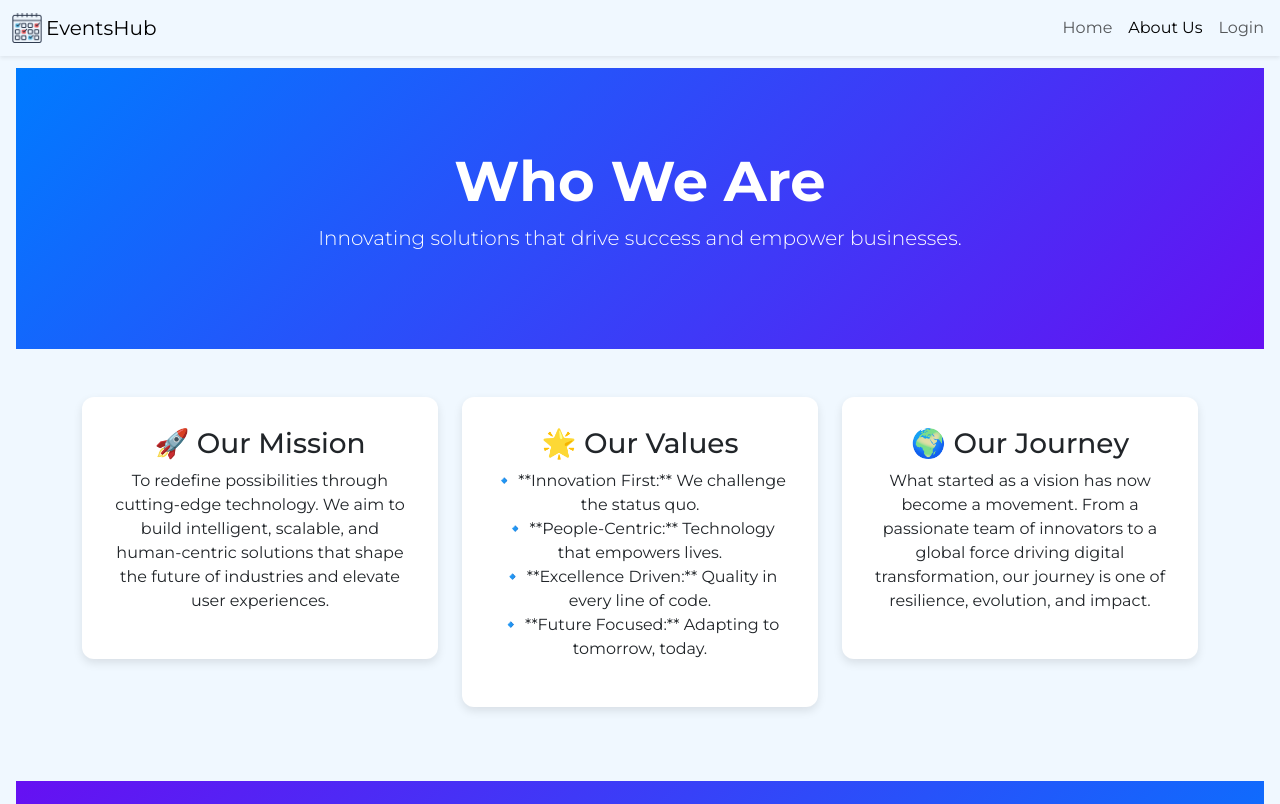
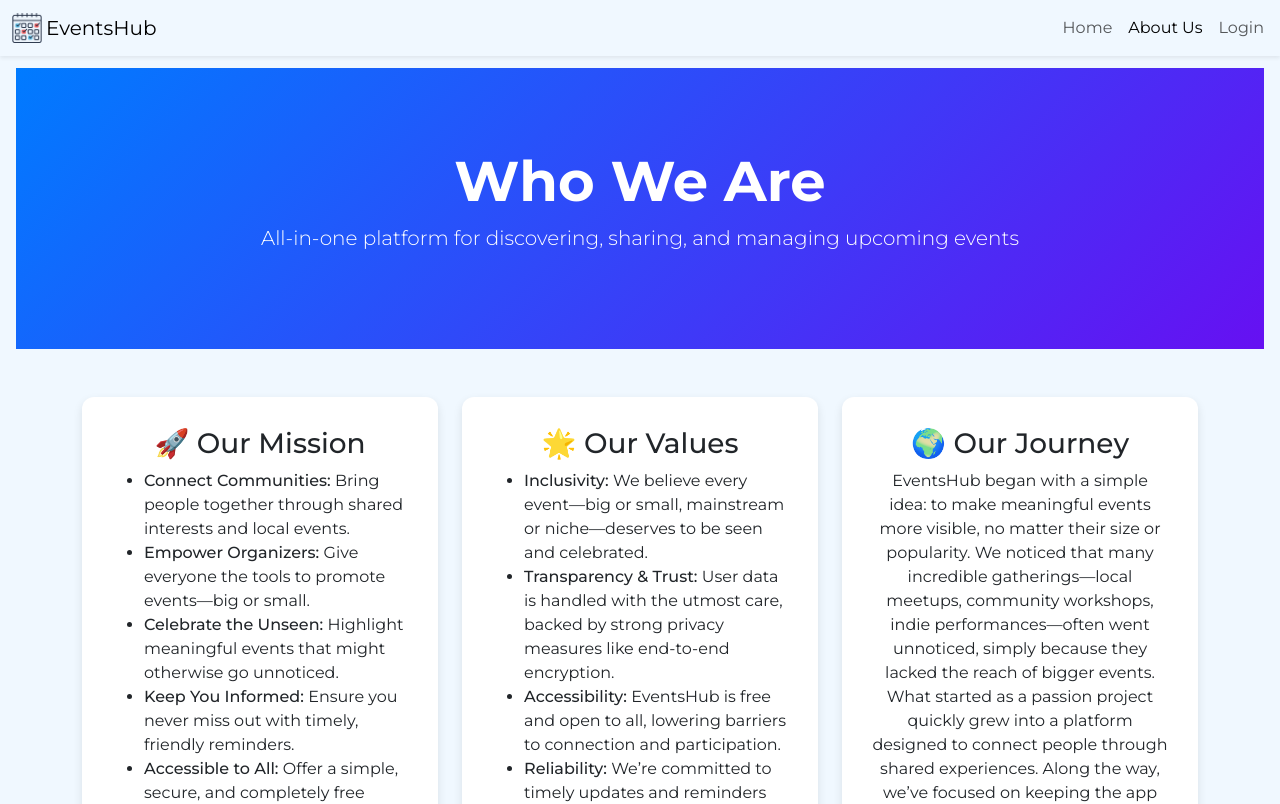
Before and after one commit to ParryApplications/Events-hub_Frontend, a React (Vite) app: page /about in a window 1280 px wide. Shown: the top 804 px of the page. Built offline with nearby package versions, Linux system fonts and the light colour scheme; no server answers; a web font is replaced by a local one.

Commit message:
AboutUs | FAQs | Form Placeholder filled with real values

```diff
--- a/src/components/About.jsx
+++ b/src/components/About.jsx
@@ -9,7 +9,8 @@ const About = () => {
         <div className="container">
           <h1 className="display-4 fw-bold">Who We Are</h1>
           <p className="lead">
-            Innovating solutions that drive success and empower businesses.
+            All-in-one platform for discovering, sharing, and managing upcoming
+            events
           </p>
         </div>
       </section>
@@ -20,24 +21,60 @@ const About = () => {
           <div className="col-lg-4 col-md-6 mb-4">
             <div className="info-card">
               <h3>🚀 Our Mission</h3>
-              <p>
-                To redefine possibilities through cutting-edge technology. We
-                aim to build intelligent, scalable, and human-centric solutions
-                that shape the future of industries and elevate user
-                experiences.
-              </p>
+              <ul>
+                <li className="text-start">
+                  <strong className="fw-medium">Connect Communities: </strong>
+                  Bring people together through shared interests and local
+                  events.
+                </li>
+                <li className="text-start">
+                  <strong className="fw-medium">Empower Organizers: </strong>
+                  Give everyone the tools to promote events—big or small.
+                </li>
+                <li className="text-start">
+                  <strong className="fw-medium">Celebrate the Unseen: </strong>
+                  Highlight meaningful events that might otherwise go unnoticed.
+                </li>
+                <li className="text-start">
+                  <strong className="fw-medium">Keep You Informed: </strong>
+                  Ensure you never miss out with timely, friendly reminders.
+                </li>
+                <li className="text-start">
+                  <strong className="fw-medium">Accessible to All: </strong>
+                  Offer a simple, secure, and completely free experience.
+                </li>
+              </ul>
             </div>
           </div>
           <div className="col-lg-4 col-md-6 mb-4">
             <div className="info-card">
               <h3>🌟 Our Values</h3>
-              <ul className="list-unstyled">
-                <li>🔹 **Innovation First:** We challenge the status quo.</li>
-                <li>🔹 **People-Centric:** Technology that empowers lives.</li>
-                <li>
-                  🔹 **Excellence Driven:** Quality in every line of code.
+              <ul>
+                <li className="text-start">
+                  <strong className="fw-medium">Inclusivity: </strong>
+                  We believe every event—big or small, mainstream or
+                  niche—deserves to be seen and celebrated.
                 </li>
-                <li>🔹 **Future Focused:** Adapting to tomorrow, today.</li>
+                <li className="text-start">
+                  <strong className="fw-medium">Transparency & Trust: </strong>
+                  User data is handled with the utmost care, backed by strong
+                  privacy measures like end-to-end encryption.
+                </li>
+                <li className="text-start">
+                  <strong className="fw-medium">Accessibility: </strong>
+                  EventsHub is free and open to all, lowering barriers to
+                  connection and participation.
+                </li>
+                <li className="text-start">
+                  <strong className="fw-medium">Reliability: </strong>
+                  We&rsquo;re committed to timely updates and reminders so our
+                  users never miss out.
+                </li>
+                <li className="text-start">
+                  <strong className="fw-medium">Empowerment: </strong>
+                  We aim to give individuals the tools to share meaningful
+                  experiences and build stronger communities.
+                </li>
               </ul>
             </div>
           </div>
@@ -45,10 +82,21 @@ const About = () => {
             <div className="info-card">
               <h3>🌍 Our Journey</h3>
               <p>
-                What started as a vision has now become a movement. From a
-                passionate team of innovators to a global force driving digital
-                transformation, our journey is one of resilience, evolution, and
-                impact.
+                EventsHub began with a simple idea: to make meaningful events
+                more visible, no matter their size or popularity. We noticed
+                that many incredible gatherings—local meetups, community
+                workshops, indie performances—often went unnoticed, simply
+                because they lacked the reach of bigger events. What started as
+                a passion project quickly grew into a platform designed to
+                connect people through shared experiences. Along the way,
+                we&rsquo;ve focused on keeping the app user-friendly, completely
+                free, and inclusive—because we believe that great events should
+                be accessible to everyone. Today, EventsHub continues to evolve
+                with our community at the heart of everything we do. Whether
+                you&rsquo;re discovering a new event, posting one of your own,
+                or simply exploring what&rsquo;s happening around
+                you—we&rsquo;re here to help you stay connected, inspired, and
+                in the loop.
               </p>
             </div>
           </div>
--- a/src/components/Signup.jsx
+++ b/src/components/Signup.jsx
@@ -170,6 +170,7 @@ export default function Signup() {
             <input
               id="bioFieldId"
               type="text"
+              placeholder="Tell us a bit about you..."
               className={`form-control ${
                 formik.touched.bio && formik.errors.bio ? "is-invalid" : ""
               } shadow-sm`}
```
Also changed, not shown: src/components/Accordion.jsx (+38 -21 lines).
